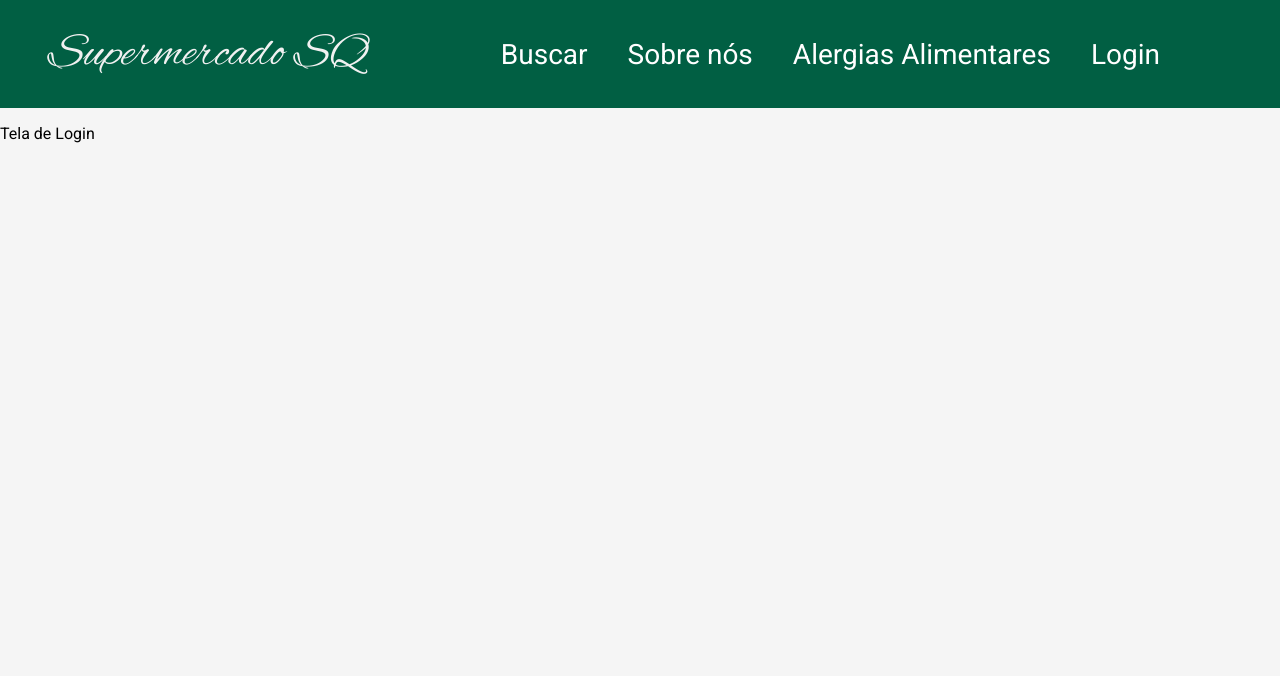
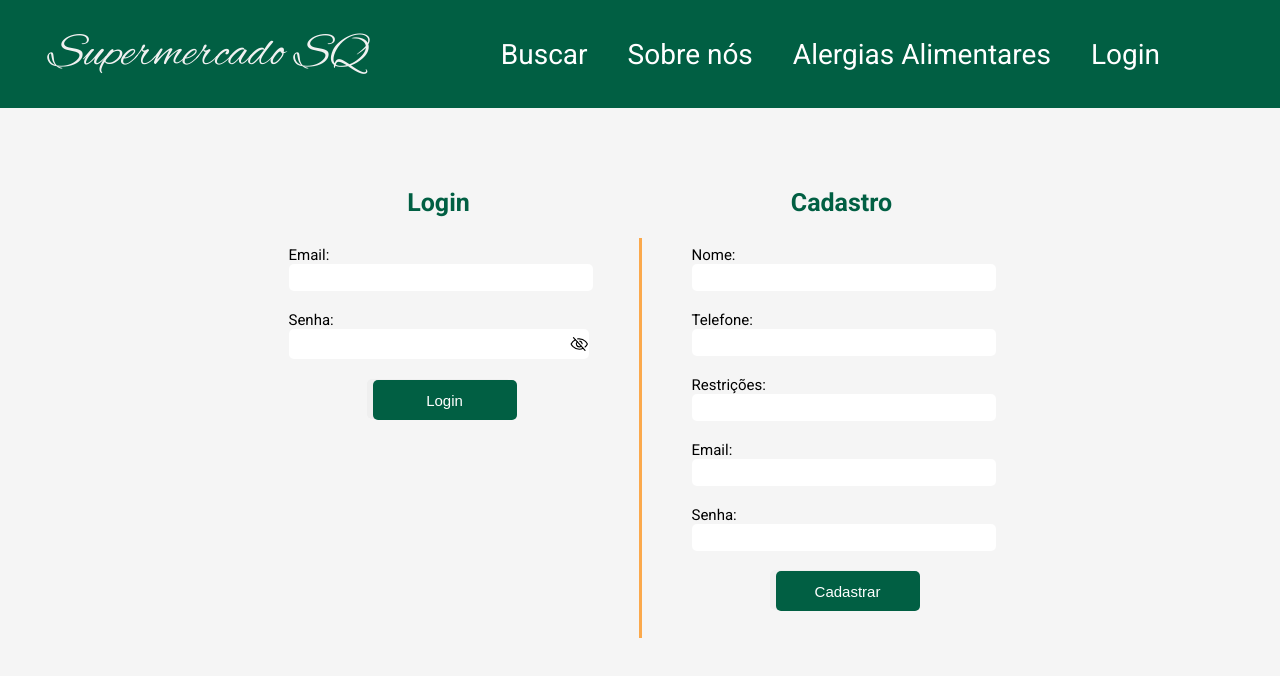
Before and after one commit to Athena-Atlantico-Bootcamp/Supermercado-SQ, a React (Vite) app in the folder frontend/: page /login in a window 1280 px wide. Shown: the top 676 px of the page. Built offline with nearby package versions, Linux system fonts and the light colour scheme.

Commit message:
(feature/testeLogin) Realizando teste para logar

```diff
--- /dev/null
+++ b/frontend/src/components/Buttons/index.jsx
@@ -0,0 +1,87 @@
+import React, {useState} from "react";
+import {
+Button,
+Container,
+GreenButton,
+YellowButton,
+RedButton,
+EditIcon,
+DeleteIcon
+} from './styles.js'
+import api from "../../service/api.js";
+import { useNavigate } from "react-router-dom";
+
+function ButtonsType({tipo, data}) {
+
+    const navigate = useNavigate()
+
+    function type_icons(tipo){
+        if (tipo == 'Editar'){
+            return <EditIcon size={20}/>
+        }
+        if (tipo == 'Deletar') {
+            return <DeleteIcon size={20} />
+        }
+        else {
+            return;
+        }
+    }
+
+    function type_button(tipo) {
+        let res = tipo.split(' ')
+        if (tipo == 'Editar' || tipo == 'Cadastrar' || tipo == 'Login') {
+            return <GreenButton>{type_icons(res[0])} {res[0]}</GreenButton>
+        }
+        if (tipo == 'Deletar') {
+            return <RedButton>{type_icons(res[0])} {res[0]}</RedButton>
+        }
+        if(tipo == 'Voltar' || tipo == 'Logout' || tipo == 'Comentar Produto' ) {
+            return <YellowButton>{type_icons(tipo)} {res[0]}</YellowButton>
+        }
+
+        if (tipo == 'Editar Modal' || tipo == 'Comentar Produto Modal') {
+            return <GreenButton>{type_icons(tipo)} {res[0]}</GreenButton>
+        }
+    }
+
+    async function actionButton(tipo, data) {
+
+        if (tipo == 'Login') {
+            await api.post('/usuarios/login/', {
+                email: data[0],
+                senha: data[1]
+            }).then(function (res){
+                alert(res)
+                navigate('/')
+            }).catch(function (error) {
+                navigate('/login')
+                alert(error);
+            });
+        }
+
+        if (tipo == 'Cadastrar') {
+            alert(data)
+            api.post('/usuarios/', {
+                email: data[0],
+                nome: data[1],
+                senha: data[2],
+                telefone: data[3],
+                restricoes: data[4],
+                tipo_usuario: 'usuarios'
+            }).then(function (res){
+                console.log(res)
+                navigate('/login')
+            }).catch(function (error) {
+                console.error(error);
+            });
+        }
+    }
+
+    return(
+
+        <Button>{type_button(tipo)}</Button>
+
+    );
+}
+
+export default ButtonsType;
--- /dev/null
+++ b/frontend/src/components/Buttons/styles.js
@@ -0,0 +1,45 @@
+import styled from "styled-components";
+import {PencilSimpleLine, TrashSimple} from 'phosphor-react';
+
+
+export const Container = styled.div`
+
+`
+
+export const EditIcon = styled(PencilSimpleLine)`
+    margin:5px;
+`;
+
+export const DeleteIcon = styled(TrashSimple)`
+    margin:5px;
+`
+
+export const Button = styled.button `
+    width: 9rem;
+    height: 2.5rem;
+    font-size: 15px;
+    border: none;
+    border-radius: 5px;
+    color: white;
+    text-align: center;
+    margin: 0 auto;
+    cursor: pointer;
+`;
+export const GreenButton = styled(Button)`
+    background-color: #015F43;
+    display: flex;
+    justify-content: center;
+    align-items: center;
+`
+export const YellowButton = styled(Button)`
+    background-color: #FBA94C;
+    display: flex;
+    justify-content: center;
+    align-items: center;
+`
+export const RedButton = styled(Button)`
+    background-color: #F75A68;
+    display: flex;
+    justify-content: center;
+    align-items: center;
+`
--- a/frontend/src/pages/App.jsx
+++ b/frontend/src/pages/App.jsx
@@ -1,9 +1,6 @@
 import { useNavigate } from 'react-router-dom'
 import Header from '../components/Header/Header'
 import {GlobalStyle} from '../components/GlobalStyle'
-
-
-
 function App() {
 
   const navigate = useNavigate()
@@ -11,12 +8,13 @@ function App() {
     navigate("/buscar")
   }
 
+
   return (
     <div>
      {/*  <GlobalStyle/> */}
       <Header/>
-      <p>Tela Inicial</p>
-      <button onClick={paginaBuscar}>Ir para página buscar</button>
+      {/*<p>Tela Inicial</p>
+      <button onClick={paginaBuscar}>Ir para página buscar</button>*/}
 
     </div>
   )
--- /dev/null
+++ b/frontend/src/pages/Login/index.jsx
@@ -0,0 +1,100 @@
+import { Form, AlignArea, Container, PasswordArea, Input, Label, ContainerLogin, Title, Line, ContainerSignUp, IconEye } from "./styles";
+import ButtonsType from '../../components/Buttons/index'
+import Header from "../../components/Header/Header";
+import { useState, useRef } from "react";
+import api from "../../service/api";
+function Login() {
+
+    const [name, setName] = useState('')
+    const [phone, setPhone] = useState('')
+    const [constraint, setConstraint] = useState('')
+    const [email, setEmail] = useState('')
+    const [password, setPassword] = useState('')
+
+    const formRef = useRef(null)
+
+    function Cadastrar(data){
+        e.preventDefault()
+        api.post('/usuarios/', {
+            email: data[0],
+            nome: data[1],
+            senha: data[2],
+            telefone: data[3],
+            restricoes: data[4],
+            tipo_usuario: 'usuarios'
+        }).then(function (res){
+            console.log(res)
+            navigate('/login')
+        }).catch(function (error) {
+            console.error(error);
+        });
+    }
+
+    function Logar(data) {
+        e.preventDefault()
+        alert(data)
+        api.post('/usuarios/login/', {
+            email: data[0],
+            senha: data[1]
+        }).then(function (res){
+            alert(res)
+            navigate('/')
+        }).catch(function (error) {
+            navigate('/login')
+            alert(error);
+        });
+    }
+
+    return (
+        <>
+
+            <Header/>
+
+            <Container>
+                <ContainerLogin>
+                    <AlignArea>
+                    <Title>Login</Title><br/><br/><br/>
+                    </AlignArea>
+                    <Form onSubmit={() => Logar([email,password])} ref={formRef}>
+                        <Label>Email: </Label><br/>
+                        <Input type='text' onChange={(e) => setEmail(e.target.value)}/><br/><br/>
+                        <Label>Senha: </Label><br/>
+                        <PasswordArea>
+                        <Input type='password' onChange={(e) => setPassword(e.target.value)}/><br/><br/>
+                        <IconEye size={20} />
+                        </PasswordArea>
+                        <AlignArea>
+                        <ButtonsType tipo='Login' data={[email,password]} type='submit'/>
+                        </AlignArea>
+                    </Form>
+                </ContainerLogin>
+
+                <Line/>
+
+                <ContainerSignUp>
+                    <AlignArea>
+                    <Title>Cadastro</Title><br/><br/><br/>
+                    </AlignArea>
+                    <Form>
+                        <Label>Nome: </Label><br/>
+                        <Input type='text' onChange={(e) => setName(e.target.value)}/><br/><br/>
+                        <Label>Telefone: </Label><br/>
+                        <Input type='text' onChange={(e) => setPhone(e.target.value)}/><br/><br/>
+                        <Label>Restrições: </Label><br/>
+                        <Input type='text' onChange={(e) => setConstraint(e.target.value)}/><br/><br/>
+                        <Label>Email: </Label><br/>
+                        <Input type='email' onChange={(e) => setEmail(e.target.value)}/><br/><br/>
+                        <Label>Senha: </Label><br/>
+                        <Input type='password' onChange={(e) => setPassword(e.target.value)}/><br/><br/>
+                        <AlignArea>
+                        <ButtonsType tipo='Cadastrar' data={[name, phone, constraint, email, password]}/>
+                        </AlignArea>
+                    </Form>
+                </ContainerSignUp>
+
+            </Container>
+        </>
+    );
+}
+
+export default Login;
--- /dev/null
+++ b/frontend/src/pages/Login/styles.js
@@ -0,0 +1,96 @@
+import styled from 'styled-components';
+import {EyeSlash} from 'phosphor-react';
+
+export const IconEye = styled(EyeSlash)`
+    text-align: center;
+`
+
+
+export const Container = styled.div`
+    margin-top: 30px;
+    display: flex;
+    align-items: center;
+    justify-content: center;
+
+    @media only screen and (max-width: 1700px) {
+        max-width: 100%;
+    }
+    @media only screen and (max-width: 1450px) {
+        max-width: 100%;
+    }
+    @media only screen and (max-width: 1150px) {
+        max-width: 100%;
+    }
+    @media only screen and (max-width: 800px) {
+        max-width: 100%;
+        flex-direction: column;
+        align-items: center;
+    }
+`
+
+export const Title = styled.label`
+    font-size: 25px;
+    color: #015F43;
+    font-weight: bold;
+    text-align: center;
+`
+
+export const Form = styled.form`
+
+`
+
+export const ContainerLogin = styled.div`
+    flex-direction: column;
+    height: 500px;
+    padding: 50px;
+    min-width: 300px;
+
+    @media only screen and (max-width: 800px) {
+        height: 100px;
+    }
+`
+export const ContainerSignUp = styled.div`
+    padding: 50px;
+    height: 500px;
+    min-width: 300px;
+
+`
+export const AlignArea = styled.div`
+    display: flex;
+    justify-content: center;
+    width: 100%;
+
+`
+
+export const Label = styled.label`
+    font-size: 15px;
+    color: #000000;
+`
+export const PasswordArea = styled.div`
+    background-color: #fff;
+    max-height: 30px;
+    align-items: center;
+    display: flex;
+    flex-direction: row;
+    border-radius: 5px;
+    margin-bottom: 20px;
+`
+
+export const Input = styled.input`
+    width: 100%;
+    height: 25px;
+    border: none;
+    border-radius: 5px;
+
+`
+
+export const Line = styled.div`
+    border-left: 3px solid #FBA94C;
+    height: 400px;
+
+    @media only screen and (max-width: 800px) {
+        flex-direction: column;
+        align-items: center;
+        transform: rotate(90deg);
+    }
+`
--- a/frontend/src/routes/path.jsx
+++ b/frontend/src/routes/path.jsx
@@ -2,7 +2,7 @@ import {Route,Routes} from "react-router-dom"
 import Allergy from "../pages/Allergy"
 import AboutUs from "../pages/AboutUs"
 import App from "../pages/App"
-import Login from "../pages/Login"
+import Login from "../pages/Login/index"
 import LoginAdm from "../pages/LoginAdm"
 import LoginUser from "../pages/LoginUser"
 import ProductDetails from "../pages/ProductDetails"
--- a/frontend/src/service/api.js
+++ b/frontend/src/service/api.js
@@ -1,8 +1,8 @@
 import axios from "axios"
 
 const api = axios.create({
-    baseURL: "https://supermercado-athena.herokuapp.com"
-    // baseURL: "http://localhost:3001"
+    baseURL: "http://localhost:3001",
+    //baseURL: "https://supermercado-athena.herokuapp.com"
 
 })
 
```
